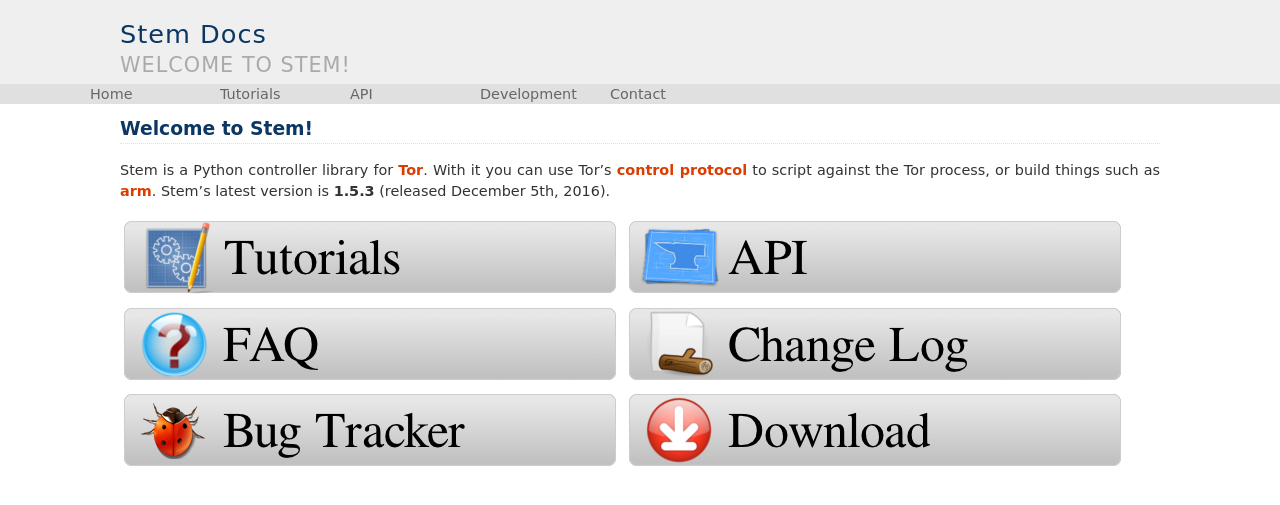
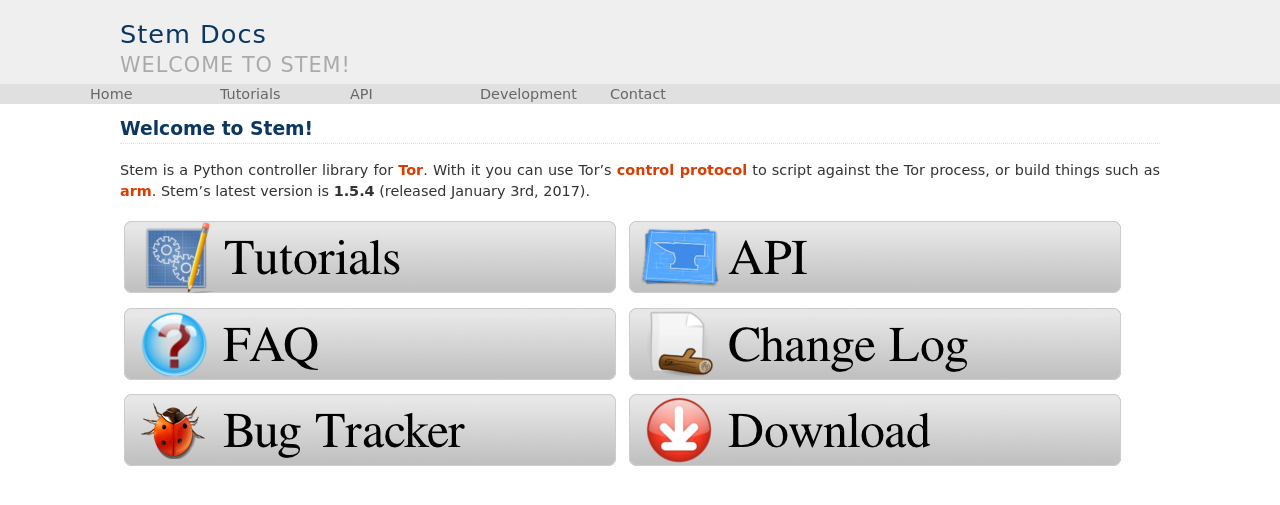
Before and after one commit to torproject/stem, a Sphinx documentation site: the page built from docs/index.rst, in a window 1280 px wide. Shown: the top 505 px of the page. Built offline with Sphinx 7.4.7, drawn with Linux system fonts in a browser that asks for light colours.

Commit message:
Stem release 1.5.4
Hotfix release so our descriptor validator is content with the live tor
consensus...

  https://trac.torproject.org/projects/tor/ticket/21059

```diff
--- a/docs/change_log.rst
+++ b/docs/change_log.rst
@@ -113,6 +113,9 @@
 
  * **Version 1.5.3** (December 5th, 2016) - including tests and site in the
    release tarball
+
+ * **Version 1.5.4** (January 4th, 2017) - drop validation of the order of
+   fields in the tor consensus (:trac:`21059`)
 
 .. _version_1.4:
 
--- a/docs/index.rst
+++ b/docs/index.rst
@@ -1,7 +1,7 @@
 Welcome to Stem!
 ================
 
-Stem is a Python controller library for `Tor <https://www.torproject.org/>`_. With it you can use Tor's `control protocol <https://gitweb.torproject.org/torspec.git/tree/control-spec.txt>`_ to script against the Tor process, or build things such as `arm <https://www.atagar.com/arm/>`_. Stem's latest version is **1.5.3** (released December 5th, 2016).
+Stem is a Python controller library for `Tor <https://www.torproject.org/>`_. With it you can use Tor's `control protocol <https://gitweb.torproject.org/torspec.git/tree/control-spec.txt>`_ to script against the Tor process, or build things such as `arm <https://www.atagar.com/arm/>`_. Stem's latest version is **1.5.4** (released January 3rd, 2017).
 
 .. Main Stem Logo
    Source: http://www.wpclipart.com/plants/assorted/P/plant_stem.png.html
--- a/stem/__init__.py
+++ b/stem/__init__.py
@@ -470,7 +470,7 @@
 
 import stem.util.enum
 
-__version__ = '1.5.3'
+__version__ = '1.5.4'
 __author__ = 'Damian Johnson'
 __contact__ = 'atagar@torproject.org'
 __url__ = 'https://stem.torproject.org/'
```
